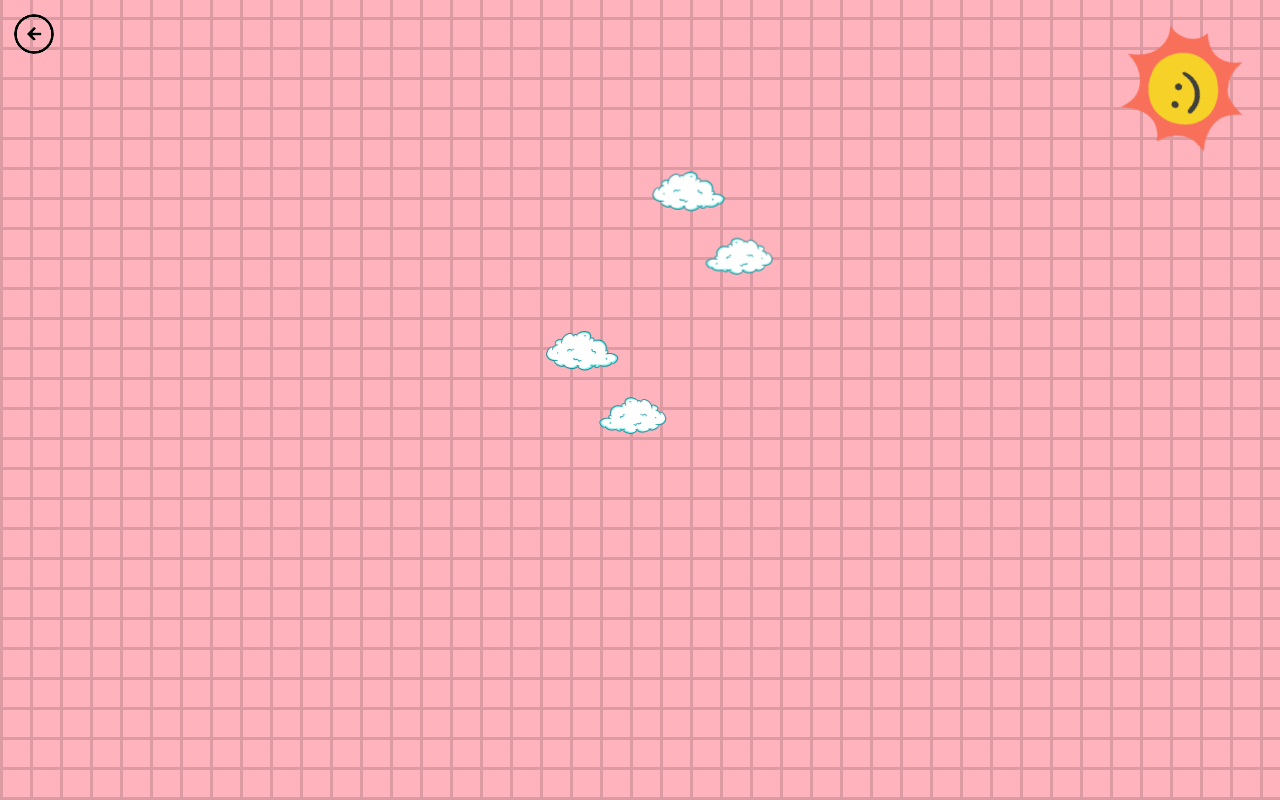
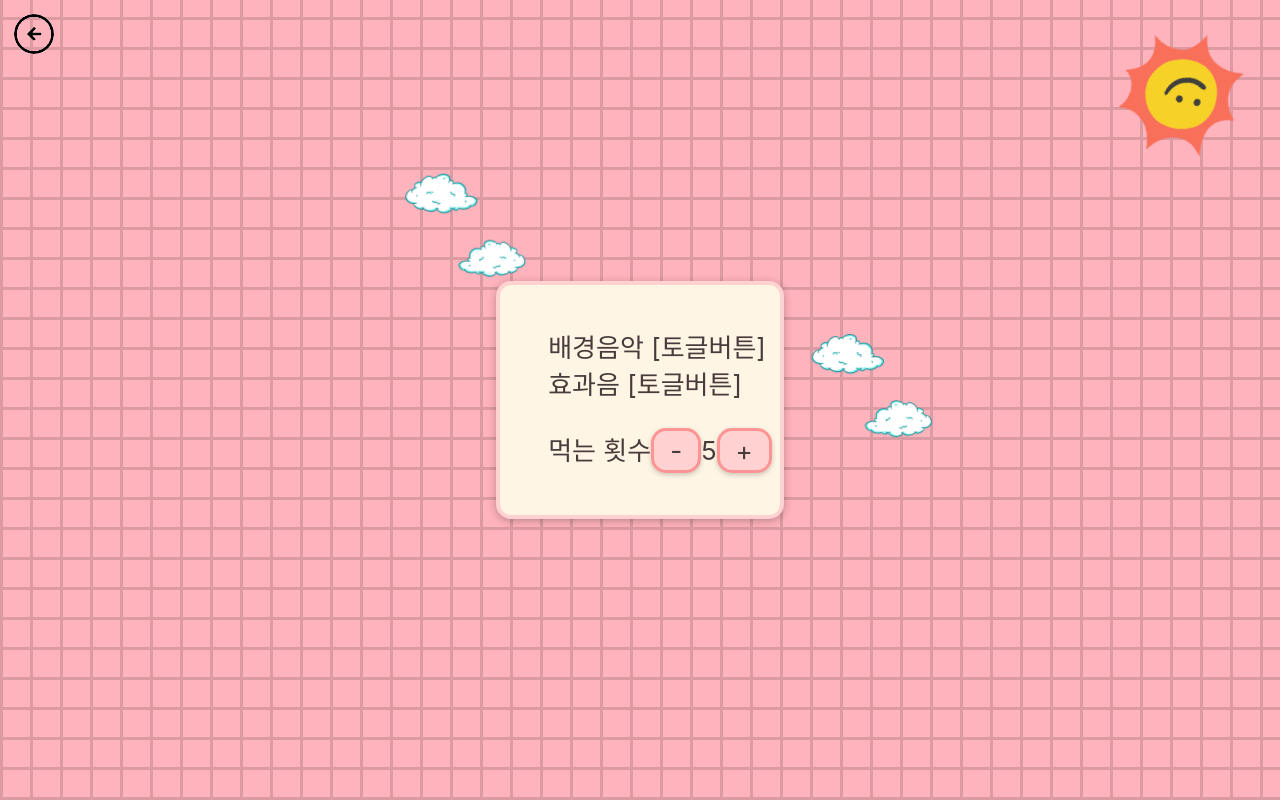
Before and after one commit to PassionSoftIan/YumYumFriends, a React (Create React App) app in the folder frontend/: page /settings in a window 1280 px wide. Before the commit this address had no page. Built offline with nearby package versions, Linux system fonts and the light colour scheme; a web font is replaced by a local one.

Commit message:
Feat: 설정 및 대표냠 페이지 추가
Former-commit-id: 9bb2968f79c7ec878cb0257fe36c216d4b5f4882

```diff
--- a/frontend/src/App.tsx
+++ b/frontend/src/App.tsx
@@ -11,6 +11,8 @@ import DexPage from './pages/DexPage';
 import ProfilePage from './pages/ProfilePage';
 import DexDetailPage from './pages/DexDetailPage';
 import GameClearPage from './pages/GameClearPage';
+import SettingsPage from './pages/SettingsPage';
+import SelectPage from './pages/SelectPage';
 import NavBar from './components/NavBar/NavBar';
 
 import Sun from "./assets/Common/sun_smile.png"
@@ -37,6 +39,8 @@ function App() {
             <Route path="/dexdetail/:id" element={<DexDetailPage />} />
             <Route path="/profile" element={<ProfilePage />} />
             <Route path="/gameclear" element={<GameClearPage />}/>
+            <Route path="/settings" element={<SettingsPage />}/>
+            <Route path="/select" element={<SelectPage />}/>
           </Routes>
         </Router>
       </header>
--- a/frontend/src/components/SinglePage/SelectYum.tsx
+++ b/frontend/src/components/SelectPage/SelectYum.tsx
@@ -1,10 +1,15 @@
 import React from "react";
 import Carousel from "../Common/Carousel";
+import Button from "../Common/Button";
 
-import yums, { Yum } from "../../data/yums ";
+// import yums, { Yum } from "../../data/yums ";
 
 const SelectYum: React.FC = () => {
-  const acquiredYumIds = [1, 2, 4]; // Example array of acquired Yum IDs
+  const acquiredYumIds = [1, 2, 4];
+
+  const handleSelectedYum = () => {
+    console.log('유저의 대표냠 설정 요청 보내기')
+  }
 
   return (
     <React.Fragment>
@@ -17,6 +22,7 @@ const SelectYum: React.FC = () => {
         "4_icecream",
         "5_radish"
       ]} />
+      <Button onClick={handleSelectedYum}>설정하기</Button>
     </React.Fragment>
   );
 };
--- a/frontend/src/pages/GameClearPage.tsx
+++ b/frontend/src/pages/GameClearPage.tsx
@@ -1,6 +1,5 @@
-import React, {useState} from "react";
+import React from "react";
 import GetYum from "../components/SinglePage/GetYum";
-import SelectYum from "../components/SinglePage/SelectYum";
 import "./styles/GameClearPage.css";
 
 const GameClearPage: React.FC = () => {
@@ -11,11 +10,9 @@ const GameClearPage: React.FC = () => {
     type: "가지맨",
   };
 
-  const [isClear, setIsClear] = useState(false);
-
   return (
     <div className="game-clear-page">
-      {isClear ? <GetYum yum={targetYum} /> : <SelectYum />}
+      <GetYum yum={targetYum} />
     </div>
   );
 };
--- a/frontend/src/pages/MainPage.tsx
+++ b/frontend/src/pages/MainPage.tsx
@@ -1,13 +1,18 @@
 import React from "react";
 import Cloud from "../components/Animation/Cloud";
-import all from "../assets/Common/all_with.png"
-import useConfetti from '../hooks/Animations/useConfetti';
+import all from "../assets/Common/all_with.png";
+import useConfetti from "../hooks/Animations/useConfetti";
 import { useNavigate } from "react-router-dom";
+import Button from "../components/Common/Button";
 import "./styles/MainPage.css";
 
 const MainPage: React.FC = () => {
   const navigate = useNavigate();
-  const { triggerConfetti } = useConfetti(["😀", "😃", "😄", "😁", "😆", "😅", "😂", "🤣"], 80, 150);
+  const { triggerConfetti } = useConfetti(
+    ["😀", "😃", "😄", "😁", "😆", "😅", "😂", "🤣"],
+    80,
+    150
+  );
 
   const handleSinglePlayerGame = () => {
     console.log("단일 플레이어 게임 시작");
@@ -23,6 +28,14 @@ const MainPage: React.FC = () => {
   const handleProfile = () => {
     console.log("프로필");
     navigate("/profile");
+  };
+
+  const handleSettings = () => {
+    navigate("/settings");
+  };
+
+  const handleSelect = () => {
+    navigate("/select");
   };
 
   return (
@@ -43,12 +56,15 @@ const MainPage: React.FC = () => {
           >
             <span>Multi</span>
           </button>
+
           <button
             onClick={handleProfile}
             className="game-button button-second btn"
           >
             <span>프로필</span>
           </button>
+          <Button onClick={handleSettings}>설정</Button>
+          <Button onClick={handleSelect}>대표냠 설정</Button>
         </div>
       </div>
     </div>
--- /dev/null
+++ b/frontend/src/pages/SelectPage.tsx
@@ -0,0 +1,12 @@
+import React from "react";
+
+import SelectYum from "../components/SelectPage/SelectYum";
+import styles from "./styles/SelectPage.module.css";
+
+const SelectPage: React.FC = () => {
+  return (
+    <SelectYum />
+  );
+};
+
+export default SelectPage;
--- /dev/null
+++ b/frontend/src/pages/SettingsPage.tsx
@@ -0,0 +1,34 @@
+import React from "react";
+
+import Card from "../components/Common/Card";
+import Button from "../components/Common/Button";
+import styles from "./styles/SettingsPage.module.css";
+
+const SettingsPage: React.FC = () => {
+  return (
+    <Card>
+      <ul className={styles.list}>
+        <li>
+          <div>
+            <span>배경음악 [토글버튼]</span>
+          </div>
+        </li>
+        <li>
+          <div>
+            <span>효과음 [토글버튼]</span>
+          </div>
+        </li>
+        <li>
+          <div>
+            <span>먹는 횟수</span>
+            <Button>-</Button>
+            <span>5</span>
+            <Button>+</Button>
+          </div>
+        </li>
+      </ul>
+    </Card>
+  );
+};
+
+export default SettingsPage;
--- /dev/null
+++ b/frontend/src/pages/styles/SettingsPage.module.css
@@ -0,0 +1,4 @@
+.list {
+    list-style: none;
+    text-align: start;
+}
```
Also changed, not shown: frontend/src/components/Common/Toggle.tsx (added, +25 -0 lines), frontend/src/pages/styles/SelectPage.module.css (added).
